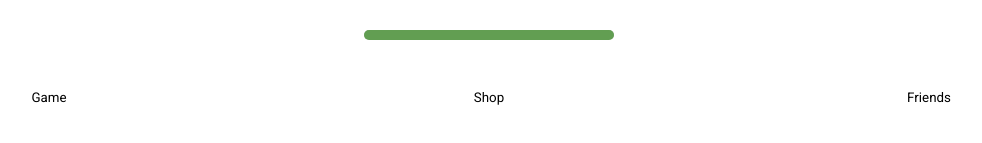
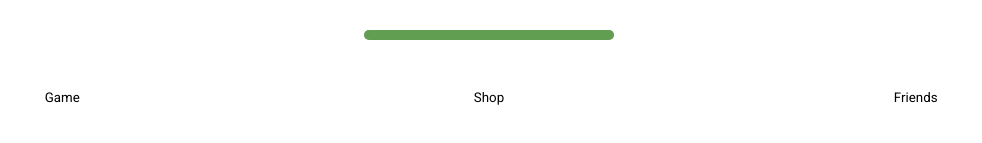
Before and after one commit to TimurZxc/datester_front, a React (Create React App) app: page / in a window 1280 px wide. Shown: the part 347-490 px from the top of the page, without its empty margins (151-1133 px from the left). Built offline with nearby package versions, Linux system fonts and the light colour scheme.

Commit message:
added buttons and stamina

```diff
--- a/src/App.css
+++ b/src/App.css
@@ -62,7 +62,6 @@ progress::-webkit-progress-value {
   margin-top: 30px;
   display: flex;
   justify-content: space-around;
-  gap: 40px;
   width: 100%;
 }
 .bottom-nav-item{
@@ -81,5 +80,6 @@ progress::-webkit-progress-value {
 
 .bottom-nav-item button:active{
   border-radius: 10px;
+  color: var(--tg-theme-text-color);
   background-color: var(--tg-theme-button-color);
 }
```
